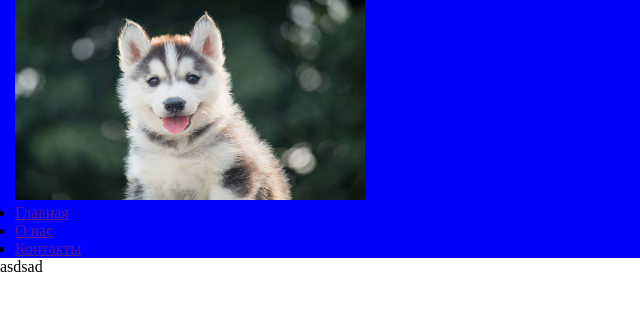
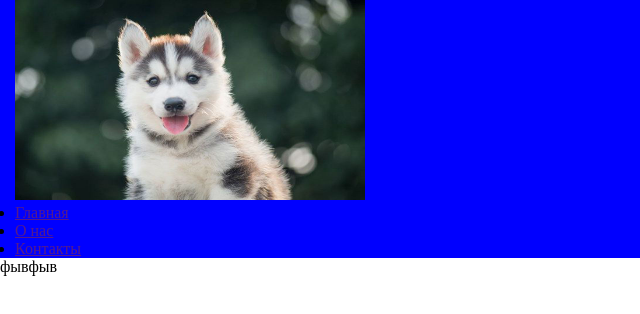
Before and after one commit to btomchishen/btomchishen.github.io, a plain HTML site: page index.html in a window 1280 px wide. Shown: the top 314 px of the page, 0-640 px from the left. Drawn offline with Linux system fonts and the light colour scheme.

Commit message:
Update index.html

```diff
--- a/index.html
+++ b/index.html
@@ -23,7 +23,7 @@
   </div>
 	</header>
 	<div class="main">
-		asdsad
+		фывфыв
 	</div>
 	<footer>
 
```
